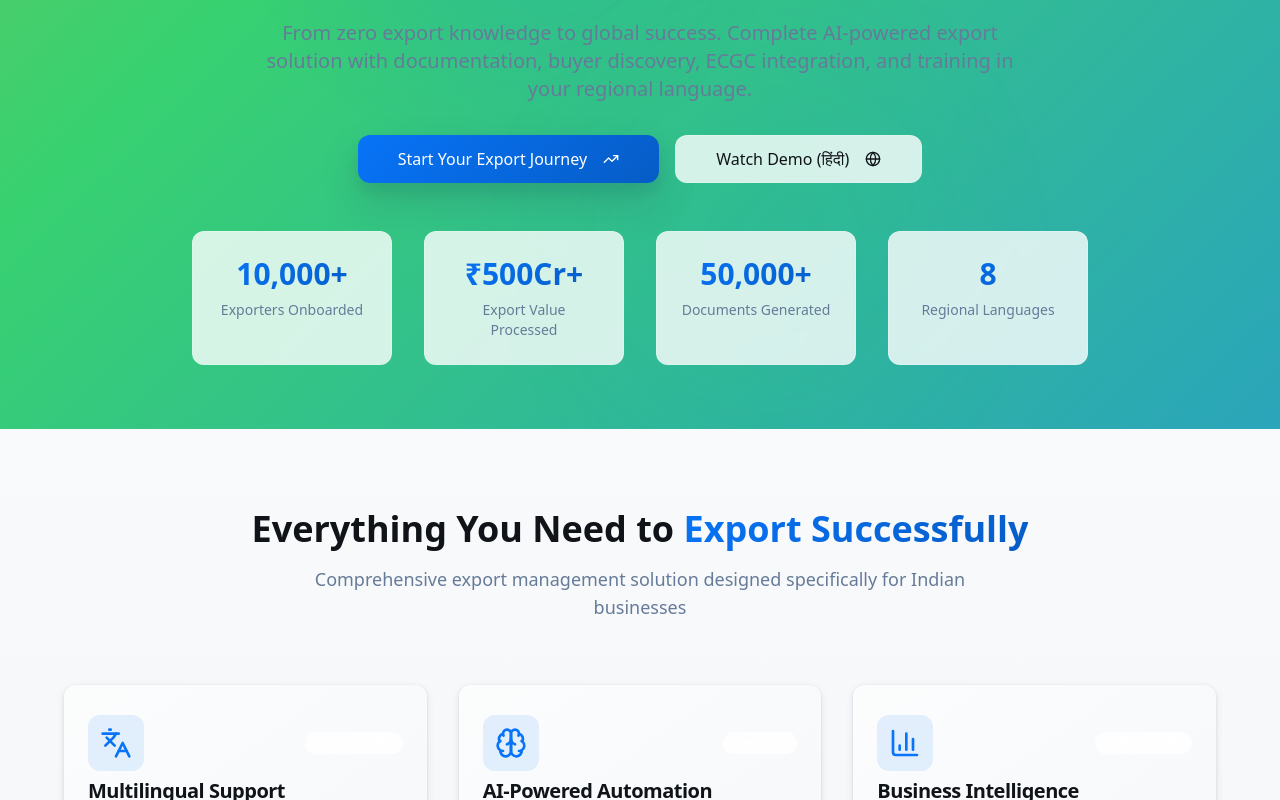
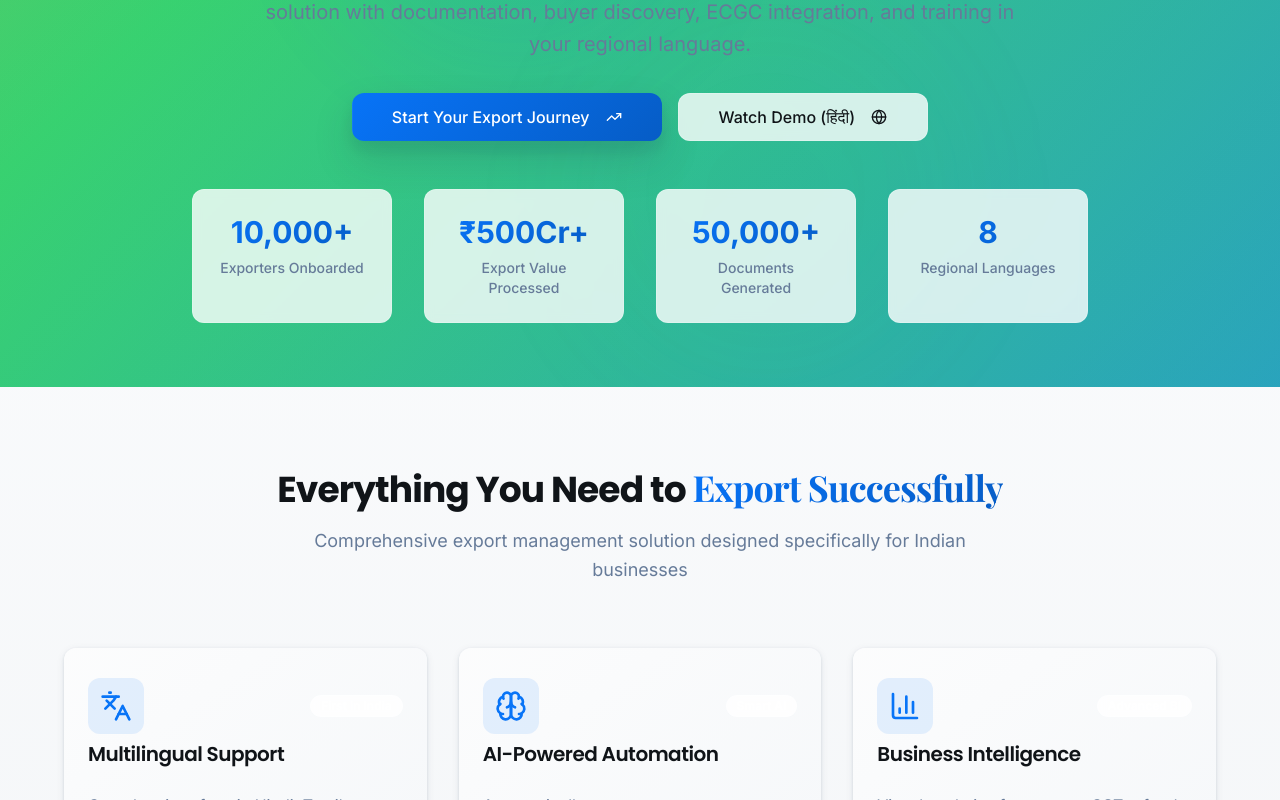
Before and after one commit to Benedict219/oneexportai, a React (Vite) app: page / in a window 1280 px wide. Shown: the part 380-1180 px from the top of the page. Built offline with nearby package versions, Linux system fonts and the light colour scheme.

Commit message:
Refine UI with premium styles
Applied premium animated gradients, glass effects, professional shadows, and hover animations. Enhanced color scheme, typography with stylish and understandable fonts, and added interactive elements with smooth transitions.

```diff
--- a/index.html
+++ b/index.html
@@ -3,6 +3,10 @@
   <head>
     <meta charset="UTF-8" />
     <meta name="viewport" content="width=device-width, initial-scale=1.0" />
+    <!-- Premium fonts for professional UI -->
+    <link rel="preconnect" href="https://fonts.googleapis.com">
+    <link rel="preconnect" href="https://fonts.gstatic.com" crossorigin>
+    <link href="https://fonts.googleapis.com/css2?family=Inter:wght@300;400;500;600;700;800&family=Poppins:wght@300;400;500;600;700;800&family=Playfair+Display:wght@400;500;600;700;800&display=swap" rel="stylesheet">
     <title>OneExportAI - India's First Multilingual Export Platform</title>
     <meta name="description" content="AI-powered multilingual export management software for Indian exporters" />
     <meta name="author" content="OneExportAI" />
--- a/src/index.css
+++ b/src/index.css
@@ -169,8 +169,27 @@ All colors MUST be HSL. Premium business theme with sophisticated gradients and
   }
 
   body {
-    @apply bg-background text-foreground;
+    @apply bg-background text-foreground font-sans;
     font-feature-settings: "cv02", "cv03", "cv04", "cv11";
+    font-optical-sizing: auto;
+    -webkit-font-smoothing: antialiased;
+    -moz-osx-font-smoothing: grayscale;
+  }
+
+  /* Typography hierarchy */
+  h1, h2, h3, h4, h5, h6 {
+    @apply font-heading font-semibold;
+    letter-spacing: -0.025em;
+  }
+
+  h1 {
+    @apply font-display font-bold;
+    letter-spacing: -0.05em;
+  }
+
+  .text-display {
+    @apply font-display;
+    letter-spacing: -0.025em;
   }
 
   /* Premium scrollbar styling */
--- a/src/pages/Index.tsx
+++ b/src/pages/Index.tsx
@@ -100,12 +100,12 @@ const Index = () => {
           <Badge variant="secondary" className="mb-6 text-sm font-medium glass hover-glow pulse-glow">
             🇮🇳 Made for Indian Exporters
           </Badge>
-          <h1 className="text-4xl md:text-6xl font-bold text-foreground mb-6 animate-fade-in">
+          <h1 className="text-4xl md:text-6xl font-display font-bold text-foreground mb-6 animate-fade-in">
             <span className="gradient-text float">OneExportAI</span>
             <br />
-            <span className="text-foreground">India's First Multilingual Export Platform</span>
+            <span className="text-foreground font-heading">India's First Multilingual Export Platform</span>
           </h1>
-          <p className="text-xl text-muted-foreground mb-8 max-w-3xl mx-auto animate-slide-up">
+          <p className="text-xl text-muted-foreground mb-8 max-w-3xl mx-auto animate-slide-up font-sans leading-relaxed">
             From zero export knowledge to global success. Complete AI-powered export solution with
             documentation, buyer discovery, ECGC integration, and training in your regional language.
           </p>
@@ -140,10 +140,10 @@ const Index = () => {
       <section className="py-20 px-4 bg-gradient-soft">
         <div className="max-w-6xl mx-auto">
           <div className="text-center mb-16">
-            <h2 className="text-3xl md:text-4xl font-bold text-foreground mb-4">
-              Everything You Need to <span className="gradient-text">Export Successfully</span>
+            <h2 className="text-3xl md:text-4xl font-heading font-bold text-foreground mb-4">
+              Everything You Need to <span className="gradient-text text-display">Export Successfully</span>
             </h2>
-            <p className="text-lg text-muted-foreground max-w-2xl mx-auto">
+            <p className="text-lg text-muted-foreground max-w-2xl mx-auto font-sans leading-relaxed">
               Comprehensive export management solution designed specifically for Indian businesses
             </p>
           </div>
@@ -174,7 +174,7 @@ const Index = () => {
                           {feature.highlight}
                         </Badge>
                       </div>
-                      <CardTitle className="text-xl group-hover:text-primary transition-colors">{feature.title}</CardTitle>
+                      <CardTitle className="text-xl group-hover:text-primary transition-colors font-heading">{feature.title}</CardTitle>
                     </CardHeader>
                     <CardContent className="relative">
                       <CardDescription className="text-base leading-relaxed">
--- a/tailwind.config.ts
+++ b/tailwind.config.ts
@@ -18,6 +18,26 @@ export default {
 			}
 		},
 		extend: {
+			fontFamily: {
+				'sans': ['Inter', 'system-ui', 'sans-serif'],
+				'heading': ['Poppins', 'system-ui', 'sans-serif'],
+				'display': ['Playfair Display', 'serif'],
+			},
+			fontSize: {
+				'xs': ['0.75rem', { lineHeight: '1rem' }],
+				'sm': ['0.875rem', { lineHeight: '1.25rem' }],
+				'base': ['1rem', { lineHeight: '1.5rem' }],
+				'lg': ['1.125rem', { lineHeight: '1.75rem' }],
+				'xl': ['1.25rem', { lineHeight: '1.75rem' }],
+				'2xl': ['1.5rem', { lineHeight: '2rem' }],
+				'3xl': ['1.875rem', { lineHeight: '2.25rem' }],
+				'4xl': ['2.25rem', { lineHeight: '2.5rem' }],
+				'5xl': ['3rem', { lineHeight: '1' }],
+				'6xl': ['3.75rem', { lineHeight: '1' }],
+				'7xl': ['4.5rem', { lineHeight: '1' }],
+				'8xl': ['6rem', { lineHeight: '1' }],
+				'9xl': ['8rem', { lineHeight: '1' }],
+			},
 			colors: {
 				border: 'hsl(var(--border))',
 				input: 'hsl(var(--input))',
```
